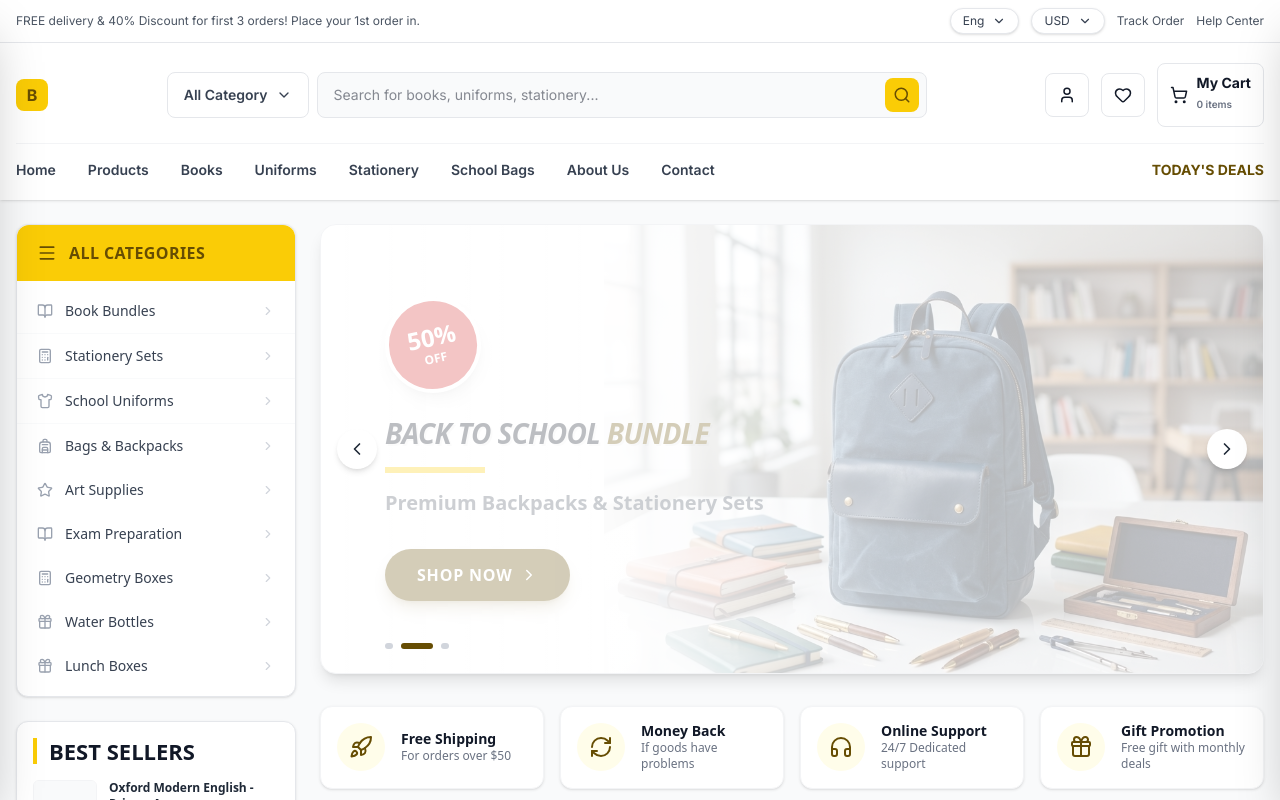
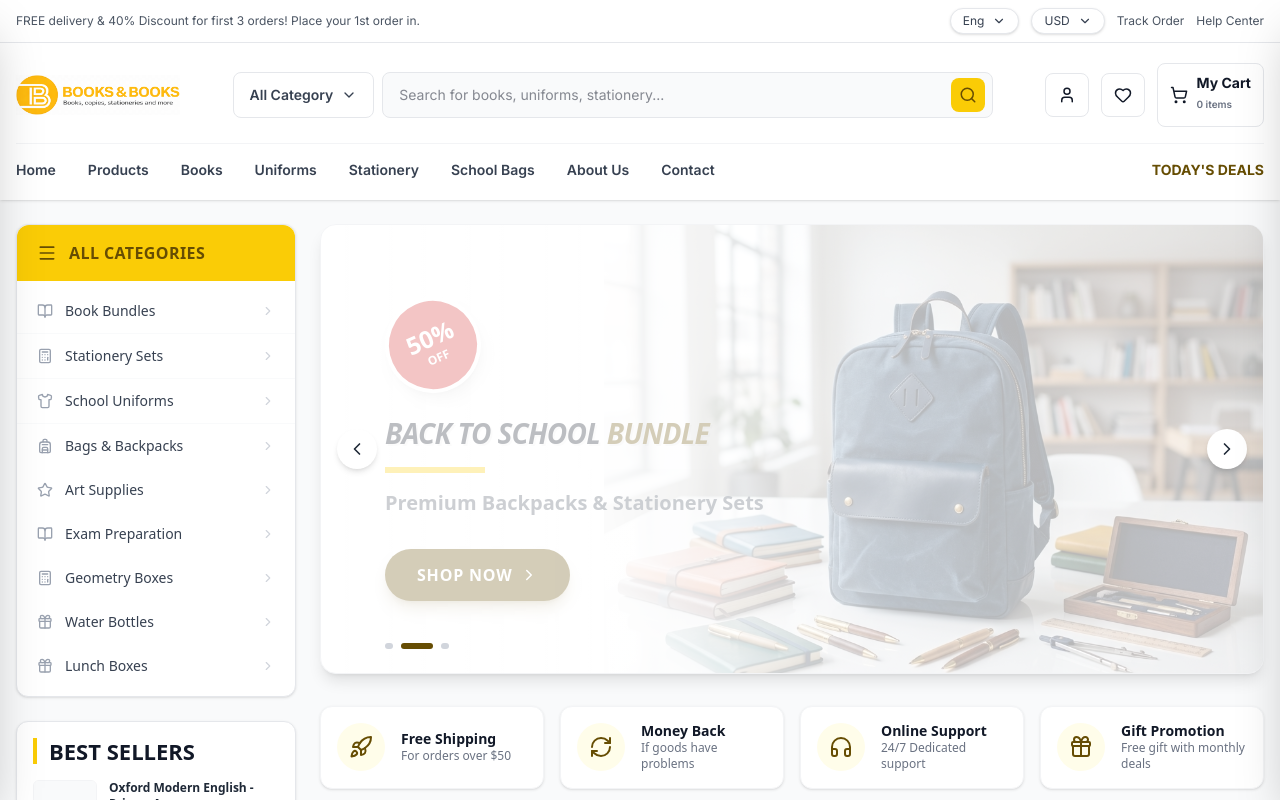
Before and after one commit to JaiKumarSuther/books-books, a Next.js app: page / in a window 1280 px wide. Shown: the top 800 px of the page. Built offline with nearby package versions, Linux system fonts and the light colour scheme.

Commit message:
fixed build error

```diff
--- a/app/components/Header.tsx
+++ b/app/components/Header.tsx
@@ -123,7 +123,7 @@ export default function Header() {
                         {/* Logo */}
                         <div className="flex items-center justify-between gap-4">
                             <Link href="/" className="flex items-center">
-                                <div className="h-8 w-8 rounded-lg bg-primary flex items-center justify-center text-secondary font-bold">B</div>
+                                <img src="/books logo.png" alt="Logo" className="h-10 w-auto object-contain" />
                             </Link>
 
                             {/* icons for mobile */}
@@ -227,7 +227,7 @@ export default function Header() {
             <div className={`fixed top-0 left-0 h-full w-[280px] bg-white shadow-2xl z-50 transform transition-transform duration-300 ${isMobileMenuOpen ? 'translate-x-0' : '-translate-x-full'}`}>
                 <div className="p-4 border-b flex items-center justify-between">
                     <div className="flex items-center gap-2">
-                        <div className="h-8 w-8 rounded-lg bg-primary flex items-center justify-center text-secondary font-bold">B</div>
+                        <img src="/books logo.png" alt="Logo" className="h-8 w-auto object-contain" />
                         <span className="font-bold text-lg">Menu</span>
                     </div>
                     <button onClick={() => setIsMobileMenuOpen(false)} className="p-2 hover:bg-gray-100 rounded-full">
--- a/app/components/HeroSlider.tsx
+++ b/app/components/HeroSlider.tsx
@@ -75,8 +75,8 @@ export default function HeroSlider() {
 
                         {/* Red Badge - Mimicking the "50% OFF" sticker */}
                         <motion.div
-                            initial={{ scale: 0, rotation: -180 }}
-                            animate={{ scale: 1, rotation: -12 }}
+                            initial={{ scale: 0, rotate: -180 }}
+                            animate={{ scale: 1, rotate: -12 }}
                             transition={{ type: "spring", stiffness: 200, damping: 15, delay: 0.2 }}
                             className="absolute top-10 right-10 md:static md:top-auto md:right-auto md:mb-6 w-20 h-20 md:w-24 md:h-24 bg-[#D32F2F] text-white rounded-full flex flex-col items-center justify-center shadow-lg border-4 border-white transform -rotate-12 z-20"
                         >
```
Also changed, not shown: public/l.png (added).
